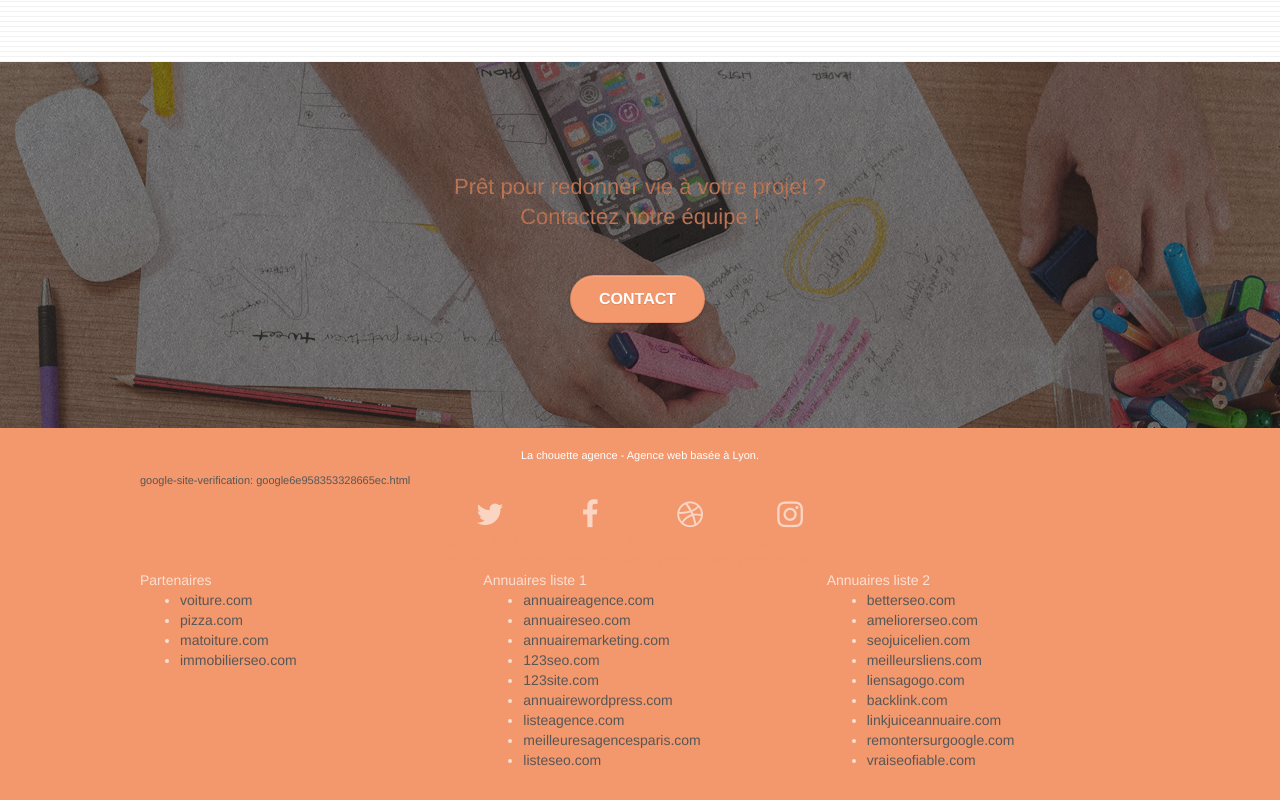
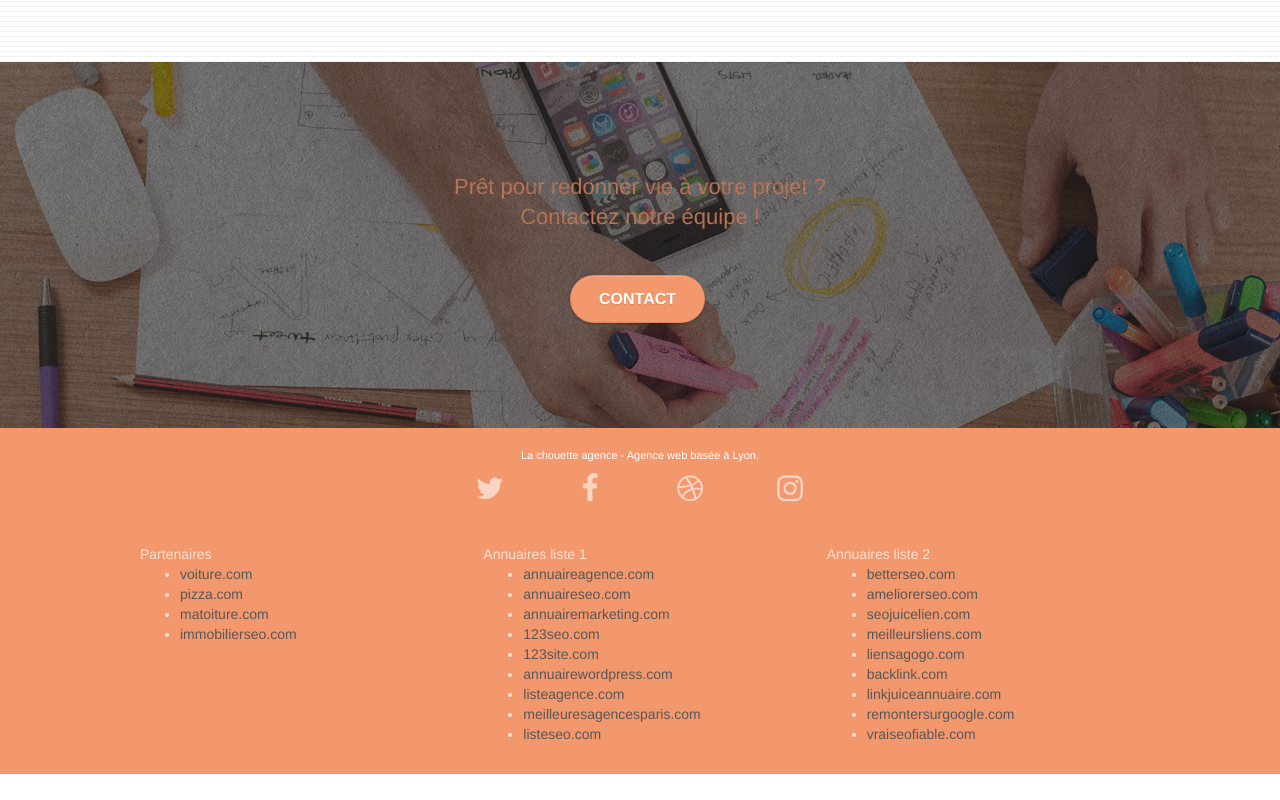
Before and after one commit to Enilyram/la-chouette-agence-V0, a plain HTML site: page index.html in a window 1280 px wide. Shown: the part 2891-3691 px from the top of the page. After the commit the page ends 3665 px from the top, so only its background shows below. Drawn offline with Linux system fonts and the light colour scheme.

Commit message:
correction validation

```diff
--- a/index.html
+++ b/index.html
@@ -5,6 +5,7 @@
     <meta name="keywords" content="seo, google, site web, site internet, agence design paris, agence design, agence design,agence design,agence design,agence design,agence design,agence design,agence design,agence design">
     <meta name="description" content="">
     <meta name="viewport" content="width=device-width, initial-scale=1.0, viewport-fit=cover">
+	<meta name="google-site-verification" content="AdtAZlTJX1oS8wiYkozNpwMeEFKTs669ls8T9sfRLkU" />
     <link rel="shortcut icon" type="image/png" href="favicon.jpg">
 
 	<link rel="stylesheet" type="text/css" href="./css/bootstrap.css">
@@ -224,7 +225,6 @@
 				<p class="text-center white">
 					La chouette agence - Agence web basée à Lyon.<br>
 				</p>
-				<p>google-site-verification: google6e958353328665ec.html</p>
 				<div class="row row-no-gutters social">
 					<div class="col-sm-3">
 						<div class="text-center">
```
